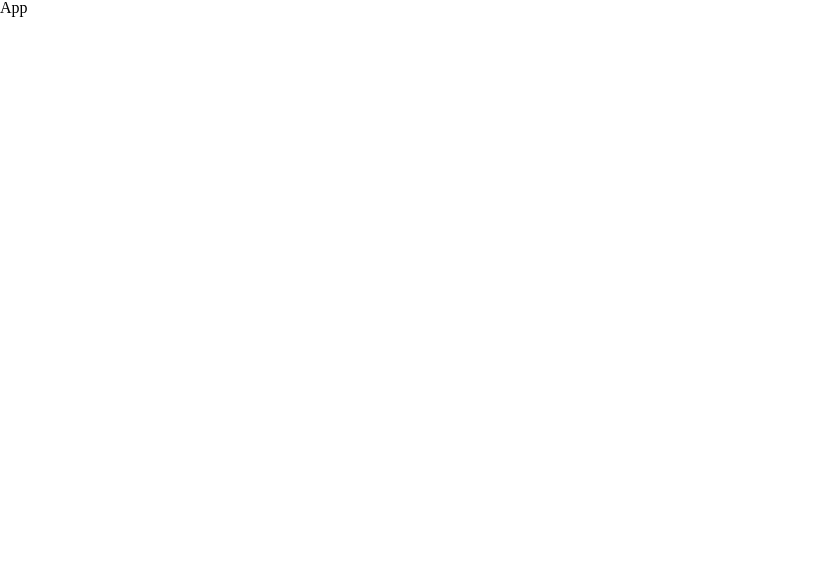
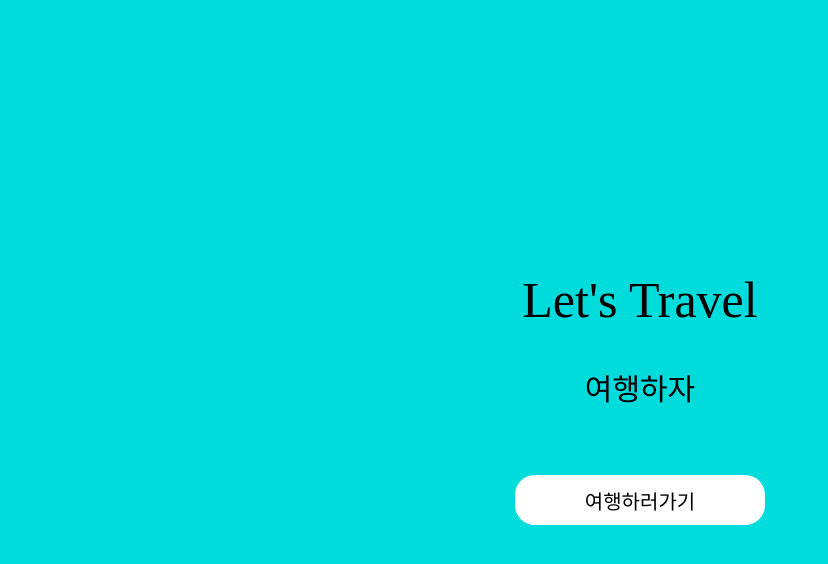
Before and after one commit to h0ngwon/lets-travel, a React (Create React App) app: page / in a window 1280 px wide. Shown: the top 564 px of the page, without its empty margins (0-828 px from the left). Built offline with nearby package versions, Linux system fonts and the light colour scheme.

Commit message:
Feat:메인화면 초기디자인

```diff
--- a/package.json
+++ b/package.json
@@ -8,12 +8,15 @@
     "@testing-library/jest-dom": "^5.14.1",
     "@testing-library/react": "^13.0.0",
     "@testing-library/user-event": "^13.2.1",
+    "firebase": "^10.7.1",
     "react": "^18.2.0",
     "react-dom": "^18.2.0",
+    "react-modal": "^3.16.1",
     "react-redux": "^9.0.1",
     "react-router-dom": "^6.20.1",
     "react-scripts": "5.0.1",
     "react-toastify": "^9.1.3",
+    "styled-components": "^6.1.1",
     "sweetalert2": "^11.10.1",
     "web-vitals": "^2.1.0"
   },
--- a/src/App.js
+++ b/src/App.js
@@ -1,5 +1,7 @@
+import Router from 'shared/Router';
+
 const App = () => {
-    return <div>App</div>;
+    return <Router />;
 };
 
 export default App;
--- a/src/components/Home.jsx
+++ b/src/components/Home.jsx
@@ -0,0 +1,140 @@
+import React from 'react';
+import { Navigate } from 'react-router-dom';
+import styled from 'styled-components';
+import Swal from 'sweetalert2';
+import Modal from 'react-modal';
+// import { useState, useEffect } from 'react';
+// import {
+//     createUserWithEmailAndPassword,
+//     signInWithEmailAndPassword,
+//     onAuthStateChanged,
+//     signOut,
+// } from 'firebase/auth';
+// import { auth } from './firebase';
+
+const Home = () => {
+    //     const [email, setEmail] = useState('');
+    //     const [password, setPassword] = useState('');
+    //     const [currentUser, setCurrentUser] = useState(null);
+
+    // const onChange = (event) => {
+    //     const {
+    //         target: { name, value },
+    //     } = event;
+    //     if (name === 'email') {
+    //         setEmail(value);
+    //     }
+    //     if (name === 'password') {
+    //         setPassword(value);
+    //     }
+    // };
+
+    // const signUp = (event) => {
+    //     event.preventDefault();
+    // };
+    // const signIn = (event) => {
+    //     event.preventDefault();
+    // };
+    // const logOut = (event) => {
+    //     event.preventDefault();
+    // };
+
+    return (
+        <StPage>
+            <StContainer>
+                <StH1>Let's Travel</StH1>
+                <StH2>여행하자</StH2>
+                <StBtn
+                    onClick={() => {
+                        Swal.fire({
+                            imageUrl: '/imgs/airplain_icon.ico',
+                            imageWidth: 300,
+                            imageHeight: 200,
+                            title: '로그인 후 이용이 가능합니다.',
+                            text: '로그인 하시겠습니까?',
+                            showCancelButton: true,
+                            confirmButtonText: '예',
+                            cancelButtonText: '아니오',
+                            confirmButtonColor: '#429f50',
+                            cancelButtonColor: '#d33',
+                        }).then((result) => {
+                            if (result.isConfirmed) {
+                                // <>
+                                //     <h2>로그인 페이지</h2>
+                                //     <form>
+                                //         <div>
+                                //             <label>이메일 : </label>
+                                //             <input
+                                //                 type='email'
+                                //                 value={email}
+                                //                 name='email'
+                                //                 onChange={onChange}
+                                //                 required
+                                //             ></input>
+                                //         </div>
+                                //         <div>
+                                //             <label>비밀번호 : </label>
+                                //             <input
+                                //                 type='password'
+                                //                 value={password}
+                                //                 name='password'
+                                //                 onChange={onChange}
+                                //                 required
+                                //             ></input>
+                                //         </div>
+                                //         <button onClick={signUp}>
+                                //             회원가입
+                                //         </button>
+                                //         <button onClick={signIn}>로그인</button>
+                                //         <button onClick={logOut}>
+                                //             로그아웃
+                                //         </button>
+                                //     </form>
+                                // </>;
+                            } else if (result.isDismissed) {
+                                <Navigate to='/' />;
+                            }
+                        });
+                    }}
+                >
+                    여행하러가기
+                </StBtn>
+            </StContainer>
+        </StPage>
+    );
+};
+
+export default Home;
+
+const StPage = styled.div`
+    width: 100vw;
+    height: 100vh;
+    background-color: #00dbdb;
+`;
+
+const StContainer = styled.div`
+    height: 100vh;
+    display: flex;
+    flex-direction: column;
+    align-items: center;
+    justify-content: center;
+`;
+
+const StH1 = styled.h1`
+    font-size: 50px;
+    margin-bottom: 50px;
+`;
+
+const StH2 = styled.h2`
+    font-size: 30px;
+    margin-bottom: 70px;
+`;
+
+const StBtn = styled.button`
+    width: 250px;
+    height: 50px;
+    border: none;
+    border-radius: 20px;
+    background-color: white;
+    font-size: 20px;
+`;
--- /dev/null
+++ b/src/components/Layout.jsx
@@ -0,0 +1,12 @@
+import React from 'react';
+import { Outlet } from 'react-router-dom';
+
+function Layout() {
+    return (
+        <div>
+            <Outlet />
+        </div>
+    );
+}
+
+export default Layout;
--- a/src/page/HomePage.jsx
+++ b/src/page/HomePage.jsx
@@ -1,9 +1,8 @@
-import React from 'react'
+import React from 'react';
+import Home from 'components/Home';
 
 const HomePage = () => {
-  return (
-    <div>HomePage</div>
-  )
-}
+    return <Home />;
+};
 
-export default HomePage
+export default HomePage;
--- a/src/shared/Router.jsx
+++ b/src/shared/Router.jsx
@@ -1,9 +1,27 @@
-import React from 'react'
+import HomePage from 'page/HomePage';
+import Layout from 'components/Layout';
+import React from 'react';
+import { BrowserRouter, Link, Route, Routes } from 'react-router-dom';
 
 const Router = () => {
-  return (
-    <div>Router</div>
-  )
-}
+    return (
+        <BrowserRouter>
+            <Routes>
+                <Route element={<Layout />}>
+                    <Route path='/' element={<HomePage />} />
+                </Route>
+                <Route
+                    path='*'
+                    element={
+                        <>
+                            <h1>잘못된 URL을 입력하였습니다. </h1>
+                            <Link to='/'>홈으로 이동</Link>
+                        </>
+                    }
+                />
+            </Routes>
+        </BrowserRouter>
+    );
+};
 
-export default Router
+export default Router;
```
Also changed, not shown: src/components/Login.jsx (added, +7 -0 lines), src/components/Signup.jsx (added, +7 -0 lines), src/config/firebaseConfig.js (added, +16 -0 lines), 2 other files (tests, documents, lock files or other folders).
